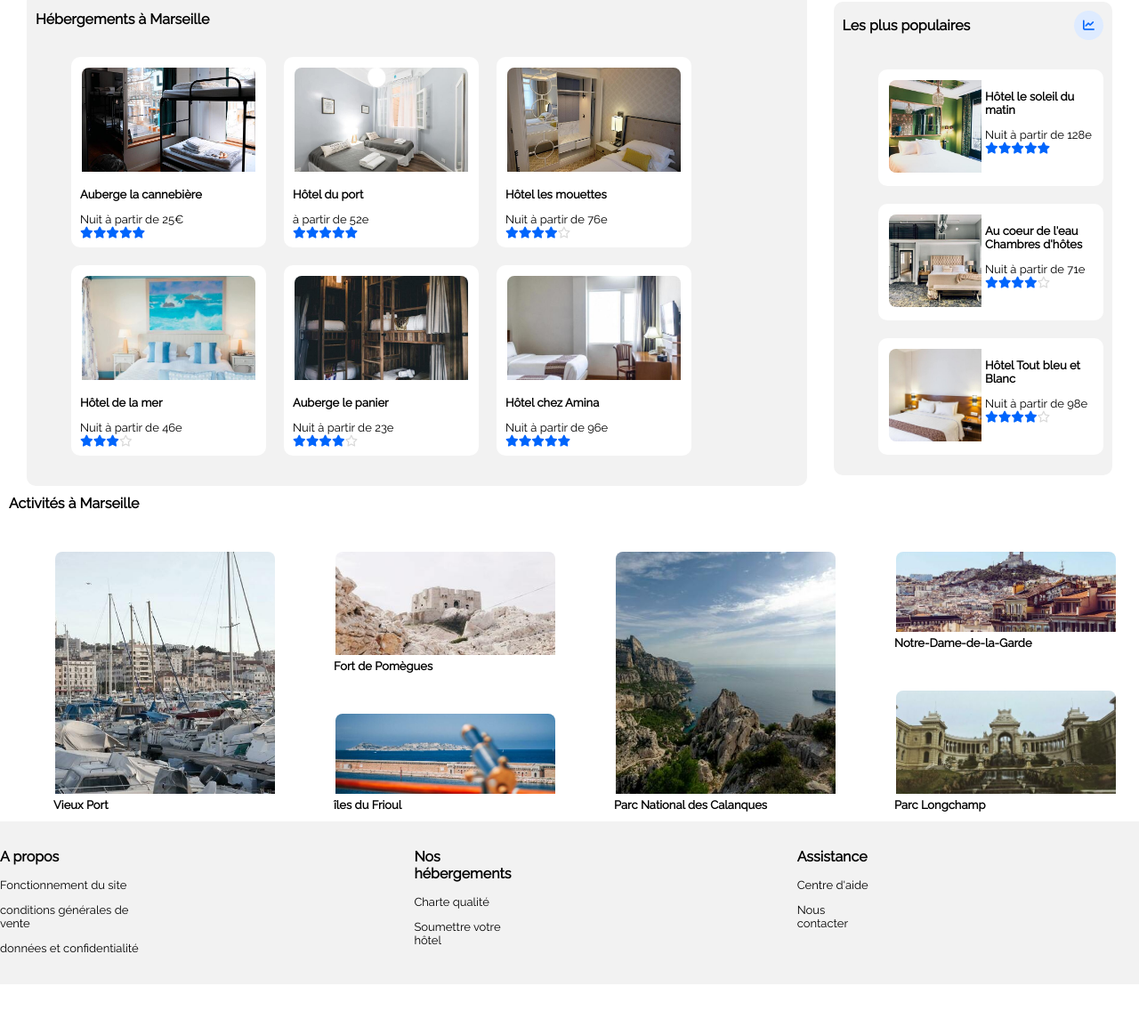
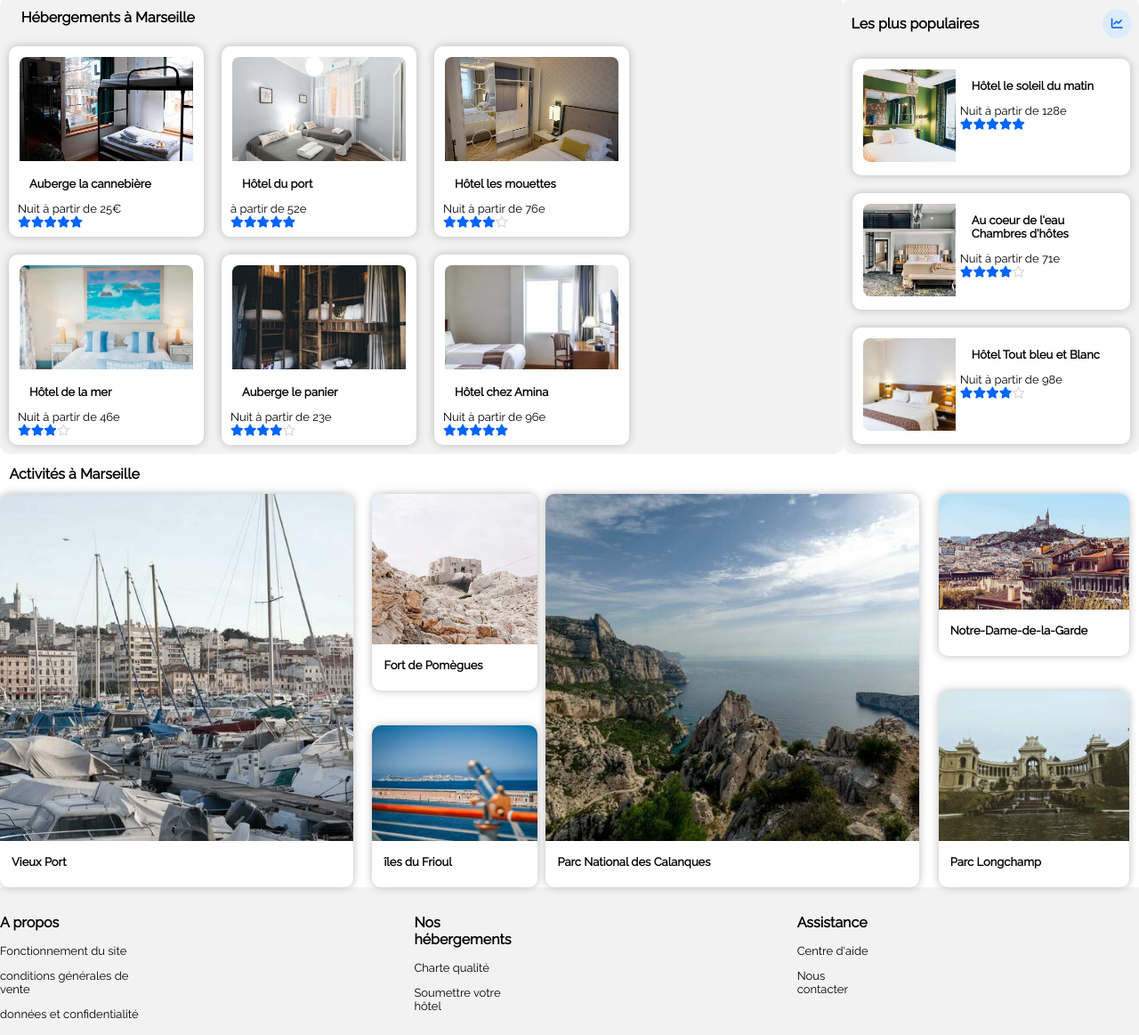
Before and after one commit to audebridault/Reser_open, a plain HTML site: page index.html in a window 1280 px wide. Shown: the part 304-1467 px from the top of the page at 89% size. Before the commit the page ends 1410 px from the top, so only its background shows below. Drawn offline with Linux system fonts and the light colour scheme.

Commit message:
séance du 28 janvier

```diff
--- a/index.html
+++ b/index.html
@@ -13,8 +13,8 @@
 <body>
   <nav>
     <img src="images\logo\Reservia.png" alt="logo" />
-    <a href="#Hébergements" class="hebergements">Hébergements</a>
-    <a href="#Activités" class="activites">Activités</a>
+    <a href="#hebergements" class="hebergements">Hébergements</a>
+    <a href="#Activites" class="activites">Activités</a>
     <a href="#" class="inscrire">S'inscrire</a>
   </nav>
 
@@ -32,7 +32,7 @@
     </label>
 
 
-      <h2 >Filtres</h2>
+    <h2>Filtres</h2>
     <section class="filtres">
       <div><i class="fas fa-money-bill-wave"></i>Economique</div>
       <div> <i class="fas fa-child"></i>Familiale</div>
@@ -47,7 +47,7 @@
     </aside>
   </section>
   <main>
-    <section class="hébergements">
+    <section class="hebergements" id="hebergements">
       <h2>Hébergements à Marseille</h2>
       <ul>
         <li>
@@ -159,53 +159,52 @@
     </section>
   </main>
 
-  <section class="activités">
+  <section class="activites">
     <h2>Activités à Marseille</h2>
-    <ul class="activités_images">
-      <li class="g1">
     <a href="#">
+      <article>
         <img class="border" src="images\activites\4_small\vieux_port_mini.jpg" alt="Vieux port" />
+        <h3>Vieux Port</h3>
+      </article>
     </a>
-        <br />Vieux Port
-      </li>
+    <a href="#">
+      <article>
+        <img class="border" src="images\activites\4_small\fort_de_pomegues_mini.jpg" alt="Fort de Pomègues" />
 
-      <li class="g2">
+        <h3>Fort de Pomègues</h3>
+      </article>
+    </a>
     <a href="#">
-          <img class="border" src="images\activites\4_small\fort_de_pomegues_mini.jpg" alt="Fort de Pomègues" />
+      <article>
+        <img class="border" src="images\activites\4_small\ile_du_frioul_mini.jpg" alt="îles du Frioul" />
+
+        <h3>îles du Frioul</h3>
+      </article>
     </a>
-        <br />Fort de Pomègues
-      </li>
-
-      <li class="g3">
     <a href="#">
-          <img class="border" src="images\activites\4_small\ile_du_frioul_mini.jpg" alt="îles du Frioul" />
-        </a>
-        <br />îles du Frioul
-      </li>
-
-      <li class="g4">
-        <a href="#">
+      <article>
         <img class="border" src="images\activites\4_small\parc_national-des-calanques_mini.jpg"
           alt="Parc National des Calanques" />
+
+        <h3>Parc National des Calanques</h3>
+      </article>
     </a>
-        <br />Parc National des Calanques
-      </li>
-
-      <li class="g5">
     <a href="#">
+      <article>
         <img class="border" src="images\activites\4_small\notre_dame_de_la_garde_mini.jpg"
           alt="Notre-Dame-de-la-Garde" />
+        <h3>Notre-Dame-de-la-Garde</h3>
+      </article>
     </a>
-        <br />Notre-Dame-de-la-Garde
-      </li>
 
-      <li class="g6">
+
     <a href="#">
+      <article>
         <img class="border" src="images\activites\4_small\parc_longchamp_mini.jpg" alt="Parc Longchamp" />
+
+        <h3>Parc Longchamp</h3>
+      </article>
     </a>
-        <br />Parc Longchamp
-      </li>
-    </ul>
   </section>
 
   <footer>
--- a/style.css
+++ b/style.css
@@ -1,10 +1,13 @@
 @import url("https://fonts.googleapis.com/css2?family=Raleway&display=swap");
 :root {
   --mainColor: #0065fc;
+  --secondColor: #f2f2f2;
+  --shadow: 0 0 10px #bababa;
 }
 * {
   font-family: Raleway, sans-serif;
   font-size: small;
+  /* border: 1px solid; */
 }
 body {
   margin: 0px;
@@ -16,10 +19,12 @@ a {
 nav {
   display: grid;
   justify-items: center;
-  width: 40%;
+  /* width: 40%; */
   grid-template-rows: auto auto;
   grid-template-columns: none;
-  grid-template-areas: "logo inscrire" "hebergements activites";
+  grid-template-areas:
+    "logo inscrire"
+    "hebergements activites";
 }
 nav img {
   grid-area: logo / logo / logo / logo;
@@ -160,6 +165,8 @@ ul {
   display: flex;
   list-style-type: none;
   flex-wrap: wrap;
+  margin: 0;
+  padding: 0;
 }
 img {
   width: 13rem;
@@ -171,10 +178,10 @@ img {
   height: 8rem;
   border: 2px solid white;
 }
-.activités img {
-  width: 19rem;
-  height: 100%;
-  border: 2px solid white;
+.activites img {
+  /* width: 19rem; */
+  /* height: 100%; */
+  /* border: 2px solid white; */
 }
 .border {
   border-radius: 10px 10px 0px 0px;
@@ -182,18 +189,15 @@ img {
 .border2 {
   border-radius: 10px 0px 0px 10px;
 }
-.hébergements {
-  background-color: rgb(242, 242, 242);
-  border-radius: 10px;
-}
-section.hébergements {
-  margin: auto 30px;
+
+section.hebergements {
+  /* margin: auto 30px; */
 }
 
-section.hébergements {
-  padding: 11px 0 11px 0;
+section.hebergements {
+  /* padding: 11px 0 11px 0; */
 }
-.hébergements li {
+.hebergements li {
   display: flex;
   flex-direction: column;
 }
@@ -202,7 +206,7 @@ li {
   margin: 10px;
 }
 
-.hébergements img {
+.hebergements img {
   width: 15rem;
   height: 9rem;
   object-fit: cover;
@@ -216,22 +220,23 @@ li {
 h2 {
   font-weight: bold;
   font-size: medium;
-  margin: 10px;
-  width: 100%;
+  /* margin: 10px; */
+  width: 95%;
   display: flex;
   justify-content: space-between;
   align-items: center;
+  margin: 1rem auto;
 }
 
 .populaires {
   display: flex;
   flex-wrap: wrap;
-  justify-content: space-between;
+  justify-content: center;
   background-color: rgb(242, 242, 242);
-  border-radius: 10px;
+  /* border-radius: 10px; */
 }
 section.populaires {
-  margin: auto 30px auto auto;
+  /* margin: auto 30px auto auto; */
 }
 .populaires ul {
   flex-flow: column nowrap;
@@ -248,39 +253,17 @@ section {
   justify-content: space-between;
 }
 
-.activités {
-  display: flex;
-  flex-flow: column wrap;
+.activites {
+  display:grid;
   justify-content: space-between;
+  /* width: 95%; */
+  margin: auto;
 }
-.activités ul {
-  display: grid;
-  grid-template-columns: 1fr 1fr 1fr 1fr;
-  grid-template-rows: 10rem 2rem 2rem 10rem;
-}
-.activités li {
-  font-weight: bold;
-  border-radius: 10px;
-  border-width: 10px 4px;
-  border-color: grey;
-}
-.g1 {
-  grid-area: 1 / 1 / 5 / 2;
-}
-.g2 {
-  grid-area: 1 / 2 / 3 / 3;
-}
-.g3 {
-  grid-area: 4 / 2 / 5 / 3;
-}
-.g4 {
-  grid-area: 1 / 3 / 5 / 4;
-}
-.g5 {
-  grid-area: 1 / 4 / 2 / 5;
-}
-.g6 {
-  grid-area: 3 / 4 / 5 / 5;
+.activites img {
+  width: 100%;
+  height: 10rem;
+  object-fit: cover;
+  margin: auto;
 }
 footer {
   display: flex;
@@ -335,37 +318,32 @@ li {
   max-width: 200px;
   background-color: white;
   border-radius: 10px;
+  box-shadow: var(--shadow);
 }
+article {
+  width: 95%;
+  margin: 1rem auto;
+  box-shadow: var(--shadow);
+  border-radius: 10px;
+}
+h3 {
+  color: black;
+  padding: 1rem;
+  margin: 0;
+}
+
 @media (max-width: 1024px) {
   footer {
     flex-direction: column;
   }
+  main {
+    flex-direction: column-reverse;
   }
-@media (max-width: 1024px) {
-  main {
-    flex-direction: column;
-  }
-}
-@media (max-width: 1024px) {
-  .activités ul {
-    display: flex;
-    flex-direction: column;
-  }
-}
-@media (max-width: 1024px) {
-  .activités img {
-width: 100%;
-  height: 6rem;
-  object-fit: cover;
-  margin: auto;
-  }
+
   .populaires li * {
     margin: 0px;
   }
-.hébergements li * {
-  margin: 0px;
-}
-.activités li * {
+  .hebergements li * {
     margin: 0px;
   }
   .un {
@@ -373,17 +351,69 @@ width: 100%;
     justify-content: center;
     align-items: center;
   }
-@media (max-width: 1024px) {
-  .hébergements li img {
+  .hebergements li img {
     object-fit: cover;
     width: 100%;
     height: 9rem;
   }
-}
 
-@media (max-width: 1024px) {
-  .hébergements li {
+  .hebergements li {
     max-width: 380px;
     padding: 10px;
   }
 }
+
+@media screen AND (min-width: 768px) {
+  .hebergements,
+  .populaires {
+    background-color: rgb(242, 242, 242);
+    border-radius: 10px;
+  }
+}
+
+@media screen AND (min-width: 1024px) {
+  .activites{
+    /* display: grid; */
+    grid-template-areas:
+      "titre titre titre titre"
+      "i1 i2 i4 i5"
+      "i1 i2 i4 ."
+      "i1 . i4 i6"
+      "i1 i3 i4 i6";
+    grid-template-rows: auto 14rem 3rem 3rem 14rem;
+  }
+
+  .activites .h2{
+    grid-area: titre;
+  }
+  .activites a{
+    display: block;
+    height: 100%;
+  }
+  .activites a:nth-of-type(1){
+    grid-area: i1;
+  }
+  .activites a:nth-of-type(2){
+    grid-area: i2;
+  }
+  .activites a:nth-of-type(3){
+    grid-area: i3;
+  }
+  .activites a:nth-of-type(4){
+    grid-area: i4;
+  }
+  .activites a:nth-of-type(5){
+    grid-area: i5;
+  }
+  .activites a:nth-of-type(6){
+    grid-area: i6;
+  }
+
+  .activites article{
+    height: 100%;
+    margin: 0;
+  }
+  .activites img{
+    height: calc(100% - 4rem);
+  }
+}
```
Lines whose indentation alone changed are shown as unchanged.
